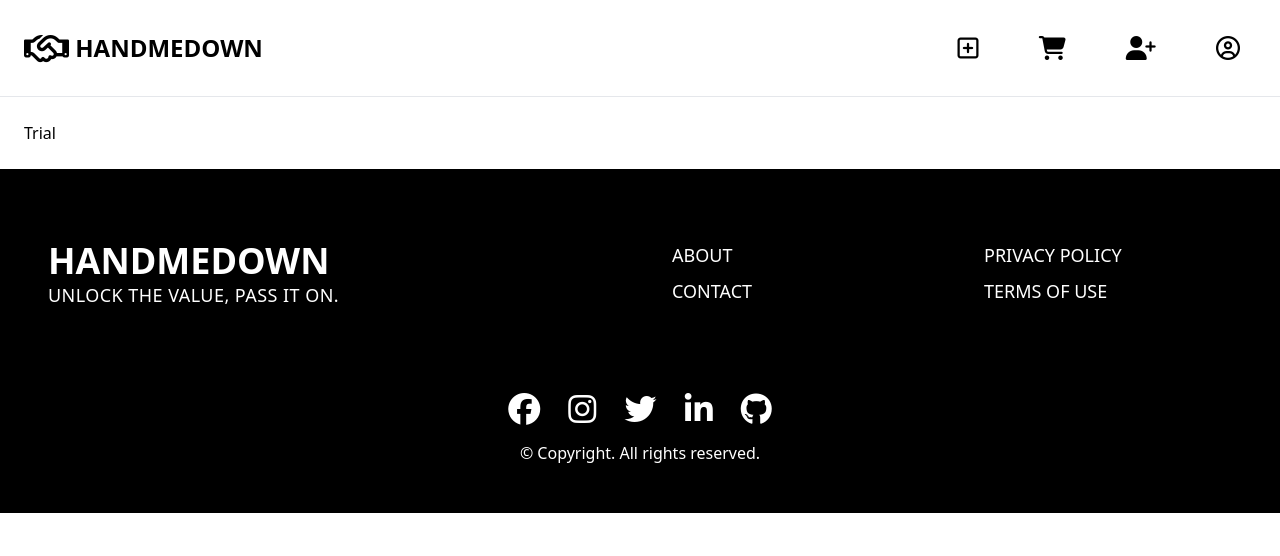
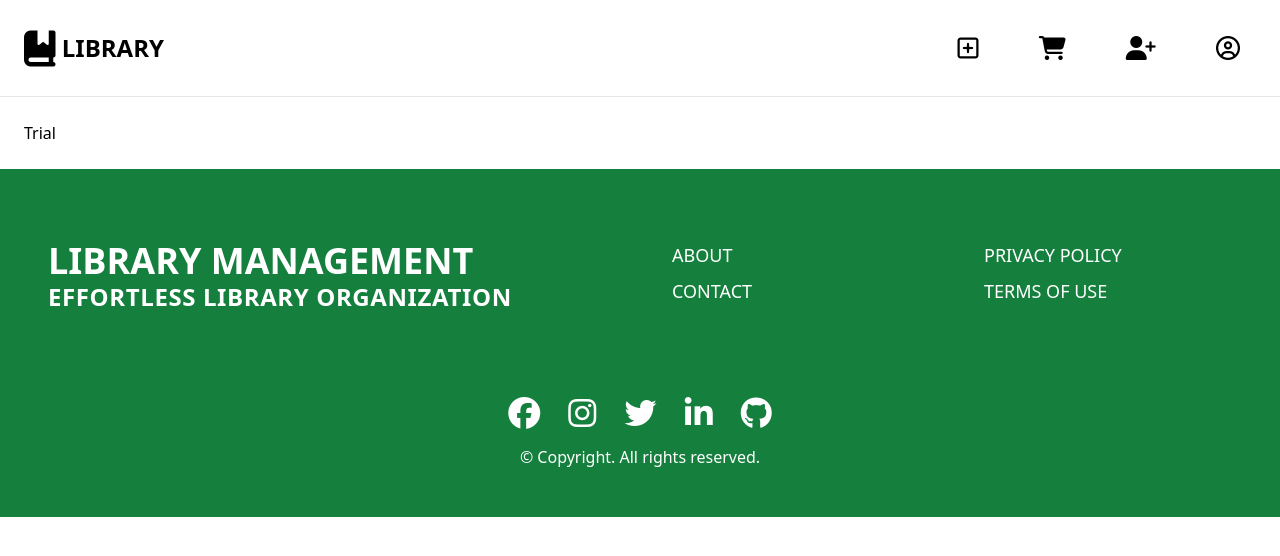
Before and after one commit to AristonCatipay/django_library_management, a Django app: page / in a window 1280 px wide. Shown: the top 556 px of the page. Run offline with Django 4.2, Linux system fonts and the light colour scheme; some libraries are stand-ins or nearby versions.

Commit message:
Updated the base.html file

```diff
--- a/core/templates/core/base.html
+++ b/core/templates/core/base.html
@@ -10,11 +10,11 @@
     <script src="https://cdn.tailwindcss.com"></script>
     <!-- Importing font awesome -->
     <script src="https://kit.fontawesome.com/bf1bacdcb2.js" crossorigin="anonymous"></script>
-    <title>{% block title %}{% endblock %} | HandMeDown</title>
+    <title>{% block title %}{% endblock %} | LIBRARY</title>
 </head>
 <body>
     <nav class="py-6 px-6 flex justify-between items-center border-b border-gray-200">
-        <a href="/" class="text-2xl font-bold"><i class="fa-regular fa-handshake fa-xl"></i> HANDMEDOWN</a>
+        <a href="/" class="text-2xl font-bold"><i class="fa-solid fa-book-bookmark fa-xl"></i> LIBRARY</a>
         <div class="space-x-6">
             <a href="#" class="inline-block px-4 py-3 font-semibold rounded-xl hover:text-green-500"><i class="fa-regular fa-square-plus fa-xl"></i></a>
             <a href="#" class="inline-block px-4 py-3 font-semibold rounded-xl hover:text-green-500"><i class="fa-solid fa-cart-shopping fa-xl"></i></a>
@@ -31,14 +31,14 @@
         {% block content%}
         {% endblock %}
     </div>
-    <footer class="p-6 bg-black">
+    <footer class="p-6 bg-green-700">
         <div class="grid grid-cols-4 gap-4">
             <div class="mt-6 p-6 col-span-2">
                 <!-- <h3 class="mb-5 font-semibold text-gray-400">About</h3>
                 <p class="text-lg text-gray-500">Welcome to HandMeDown, your trusted online marketplace for pre-loved treasures!
                     We believe that every item has a story, and our mission is to connect these cherished possessions with new owners who will appreciate and care for them.</p> -->
-                    <h1 class="text-4xl font-extrabold text-white">HANDMEDOWN</h1>
-                    <h1 class="text-lg font-medium tracking-wide text-white">UNLOCK THE VALUE, PASS IT ON.</h1>
+                    <h1 class="text-4xl font-extrabold text-white">LIBRARY MANAGEMENT</h1>
+                    <h1 class="text-2xl font-semibold tracking-wide text-white">EFFORTLESS LIBRARY ORGANIZATION</h1>
             </div>
 
             <div class="p-6 col-span-1">
```
Also changed, not shown: core/templates/core/login.html (deleted, +0 -33 lines).
